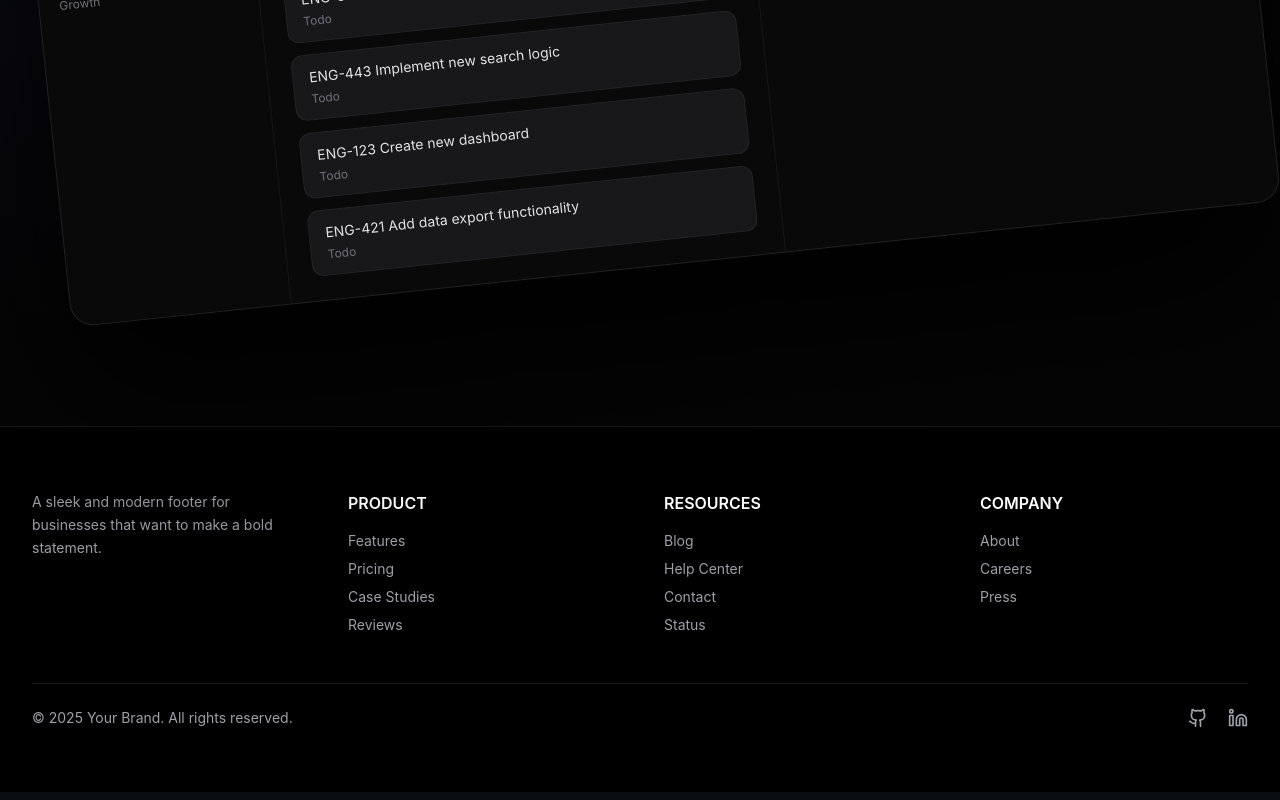
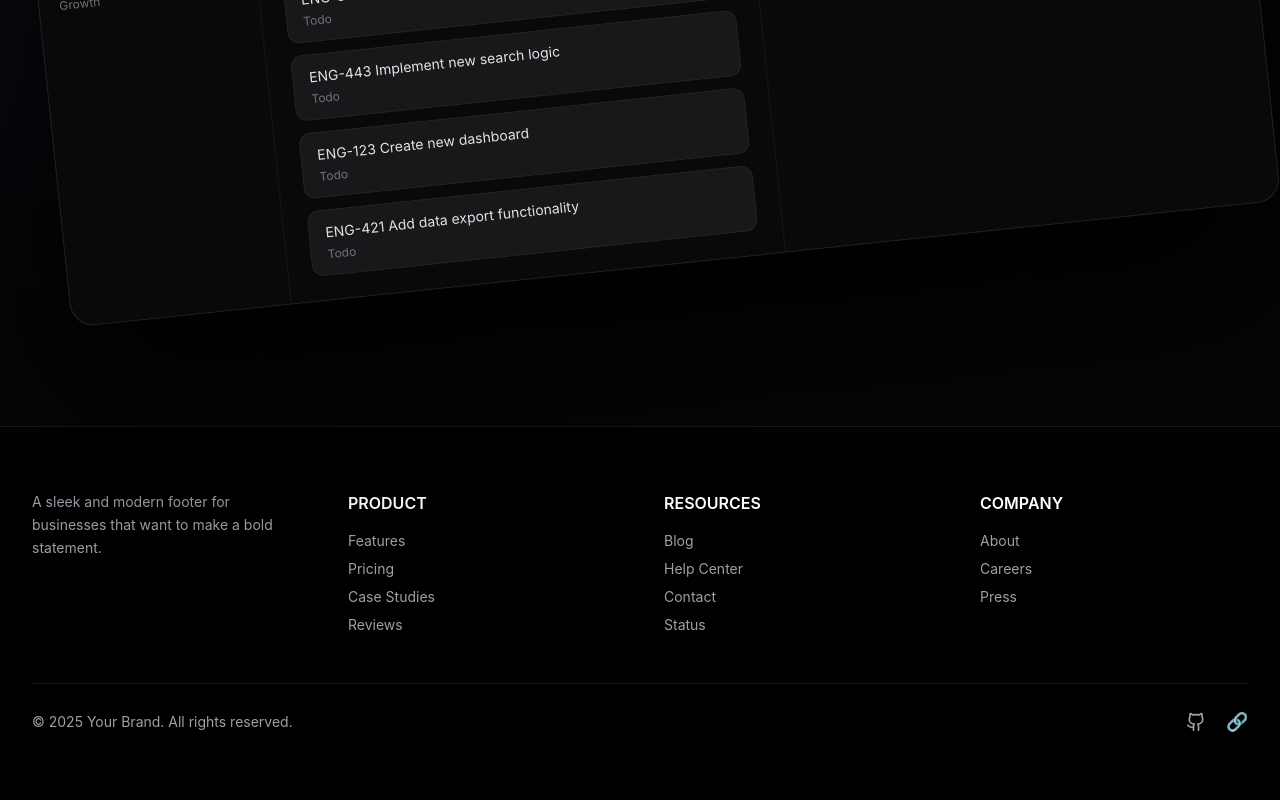
Before and after one commit to Shikhar-Pandey04/linear-app-frontend, a React app in the folder frontend/: page / in a window 1280 px wide. Shown: the part 1061-1861 px from the top of the page. Built offline with nearby package versions, Linux system fonts and the light colour scheme; the HTML template or start-up script is replaced by a standard one.

Commit message:
Fix footer without linkedin icon dependency

```diff
--- a/frontend/src/components/Footer.jsx
+++ b/frontend/src/components/Footer.jsx
@@ -1,12 +1,14 @@
 import React from "react";
-import { Github, Linkedin } from "lucide-react"; // ✅ yahi correct hai
+import { Github } from "lucide-react";
 
 const Footer = () => {
   return (
     <footer className="bg-black text-zinc-400 border-t border-white/10 mt-20">
       <div className="max-w-[1400px] mx-auto px-8 py-16">
 
+        {/* TOP GRID */}
         <div className="grid grid-cols-1 md:grid-cols-4 gap-12">
+
           <div>
             <p className="text-sm max-w-[260px] leading-relaxed">
               A sleek and modern footer for businesses that want to make a bold statement.
@@ -41,22 +43,38 @@ const Footer = () => {
               <li>Press</li>
             </ul>
           </div>
+
         </div>
 
+        {/* BOTTOM */}
         <div className="mt-12 pt-6 border-t border-white/10 flex justify-between items-center">
 
+          {/* LEFT */}
           <p className="text-sm">
             © 2025 Your Brand. All rights reserved.
           </p>
 
+          {/* RIGHT ICONS */}
           <div className="flex items-center gap-5">
-            <a href="https://github.com/Shikhar-Pandey04" target="_blank" rel="noopener noreferrer">
+
+            {/* GitHub */}
+            <a
+              href="https://github.com/Shikhar-Pandey04"
+              target="_blank"
+              rel="noopener noreferrer"
+            >
               <Github className="w-5 h-5 hover:text-white cursor-pointer" />
             </a>
 
-            <a href="https://www.linkedin.com/in/shikhar-pandey-0234b42aa/" target="_blank" rel="noopener noreferrer">
-              <Linkedin className="w-5 h-5 hover:text-white cursor-pointer" />
+            {/* LinkedIn (emoji fallback) */}
+            <a
+              href="https://www.linkedin.com/in/shikhar-pandey-0234b42aa/"
+              target="_blank"
+              rel="noopener noreferrer"
+            >
+              <span className="text-lg hover:text-white cursor-pointer">🔗</span>
             </a>
+
           </div>
 
         </div>
```
